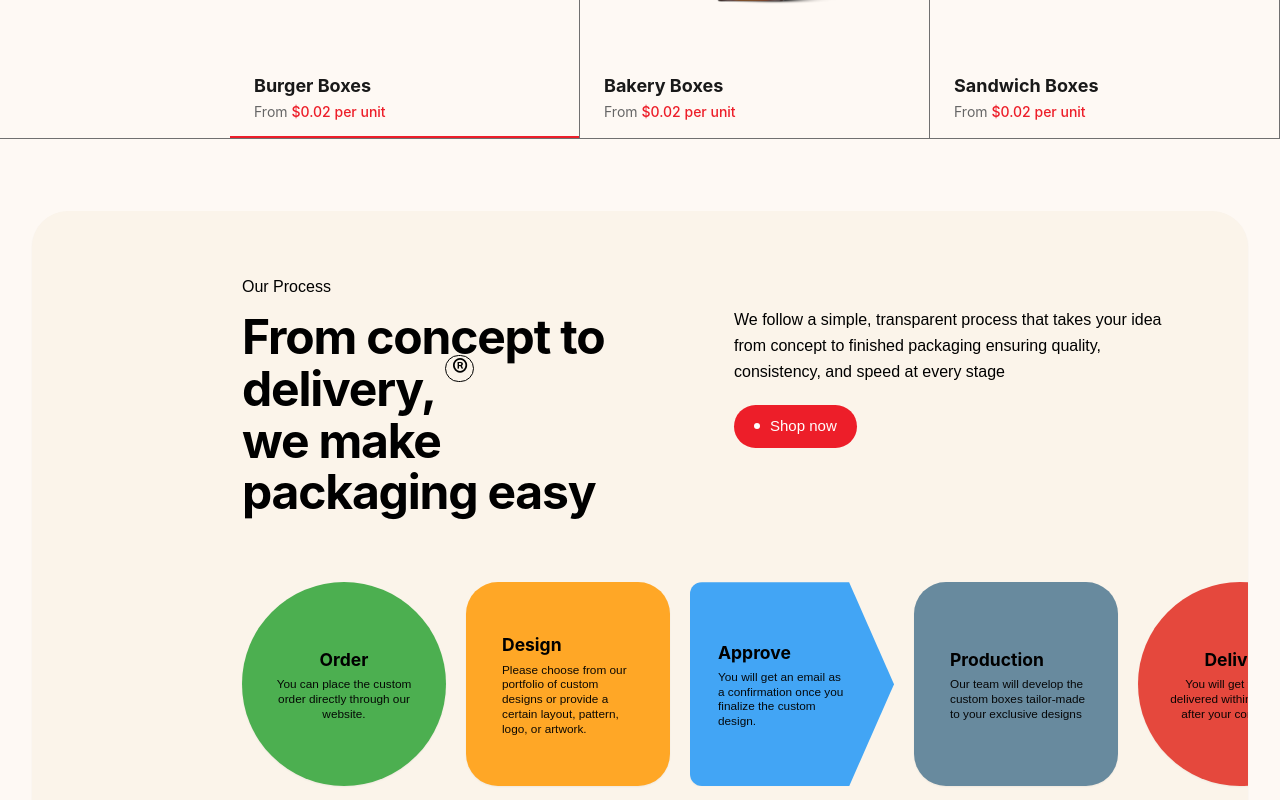
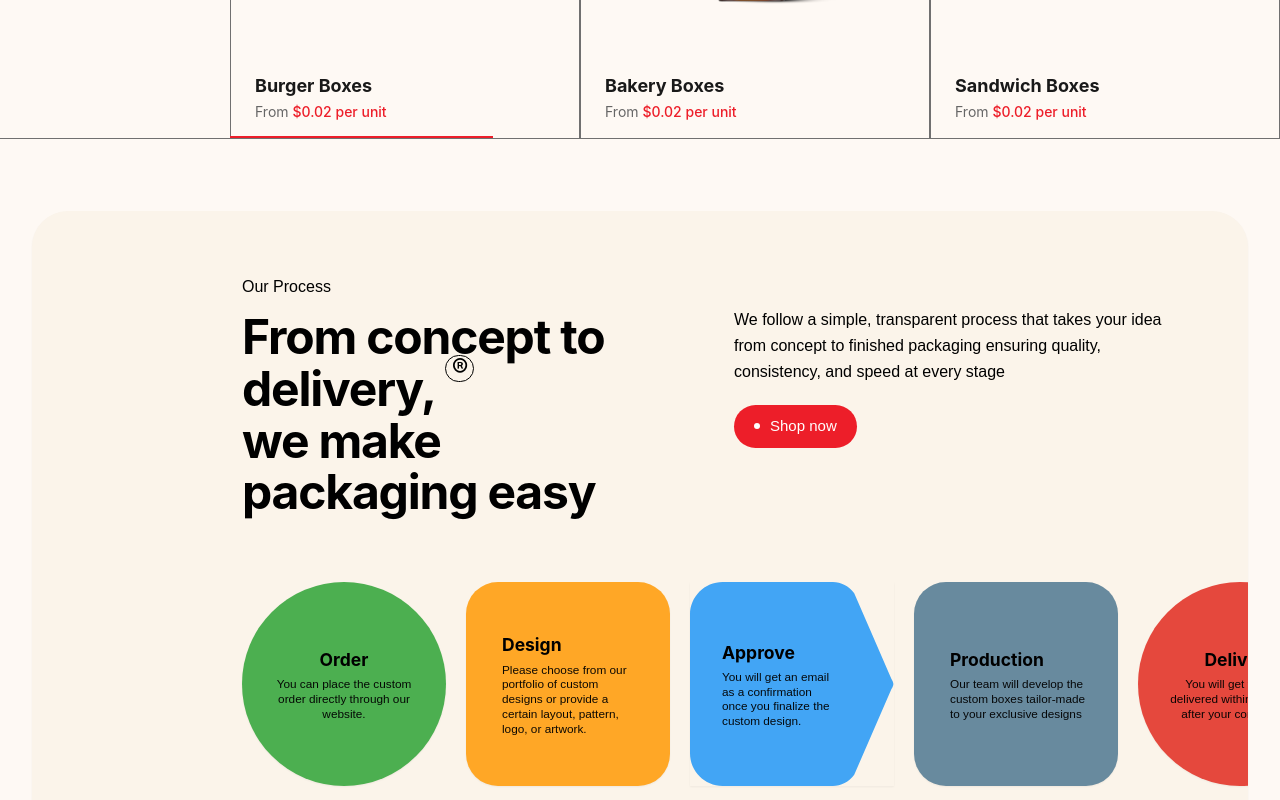
Before and after one commit to hirasohail5/Food-Packaging-Project, a Next.js app: page / in a window 1280 px wide. Shown: the part 2420-3220 px from the top of the page. Built offline with nearby package versions, Linux system fonts and the light colour scheme.

Commit message:
added section

```diff
--- a/src/components/common/MustHavesSection/index.jsx
+++ b/src/components/common/MustHavesSection/index.jsx
@@ -43,7 +43,6 @@ const MustHavesSection = () => {
     const containerWidth = containerRef.current.getBoundingClientRect().width;
 
     if (width >= 1024) {
-      // Locked with _app.js global line at 230px
       const offset = 230;
       setLeftOffset(offset);
       const availableWidth = containerWidth - offset;
@@ -54,7 +53,6 @@ const MustHavesSection = () => {
       const availableWidth = containerWidth - offset;
       setCardWidth(availableWidth / 2.25);
     } else {
-      // Mobile Mode
       setLeftOffset(0);
       setCardWidth(containerWidth / 1.35);
     }
@@ -83,8 +81,7 @@ const MustHavesSection = () => {
   const handlePrev = () => setCurrentIndex((prev) => Math.max(0, prev - 1));
   const handleNext = () => setCurrentIndex((prev) => Math.min(maxIndex, prev + 1));
 
-  // Dynamic translateX formula anchor
-  const translateX = leftOffset - currentIndex * cardWidth;
+  const translateX = -currentIndex * cardWidth;
 
   return (
     <section className="relative w-full bg-[#FEF9F4] text-black font-saans pt-4 lg:pt-6 pb-6 lg:pb-10 overflow-hidden">
@@ -118,28 +115,28 @@ const MustHavesSection = () => {
 
       <div
         ref={containerRef}
-        className="w-full border-t border-b border-[#707070] relative"
+        className="w-full border-t border-b border-[#707070] relative flex"
       >
         {leftOffset > 0 ? (
           <div
-            className="absolute top-0 left-0 bottom-0 bg-[#FEF9F4] z-20 pointer-events-none border-r border-[#707070] lg:border-r-0"
-            style={{ width: `${leftOffset}px` }}
+            className="absolute top-0 bottom-0 z-20 pointer-events-none border-r border-[#707070]"
+            style={{ left: `${leftOffset}px` }}
           />
         ) : (
           <div className="absolute top-0 left-0 bottom-0 border-l border-[#707070] z-20 pointer-events-none" />
         )}
 
-        <div className="overflow-hidden w-full relative">
+        <div className="w-full relative overflow-x-hidden lg:overflow-visible">
           <div
             className="flex transition-transform duration-500 ease-out"
             style={{
-              transform: `translateX(${translateX}px)`,
+              transform: `translateX(${leftOffset + translateX}px)`,
             }}
           >
-            {mustHaveProducts.map((product, index) => (
+            {mustHaveProducts.map((product) => (
               <div
                 key={product.id}
-                className="shrink-0 flex flex-col justify-between border-r border-[#707070] pt-6 lg:pt-8 pb-4 px-4 lg:px-6 relative group"
+                className="shrink-0 flex flex-col justify-between border-l border-r border-[#707070] pt-6 lg:pt-8 pb-4 px-4 lg:px-6 relative group bg-[#FEF9F4]"
                 style={{ width: cardWidth ? `${cardWidth}px` : "auto" }}
               >
                 <div className="relative w-full h-[240px] sm:h-[280px] lg:h-[340px] flex items-center justify-center">
@@ -160,12 +157,21 @@ const MustHavesSection = () => {
                     From <span className="text-[#ED1E29] font-medium">{product.price}</span>
                   </p>
                 </div>
-
-                {index === currentIndex && (
-                  <div className="absolute bottom-0 left-0 right-0 h-[2px] bg-[#ED1E29] z-30" />
-                )}
               </div>
             ))}
+          </div>
+        </div>
+
+        <div className="absolute bottom-0 left-0 right-0 h-[2px] pointer-events-none z-30 flex">
+          <div style={{ width: `${leftOffset}px` }} className="shrink-0" />
+          <div className="flex-1 relative">
+            <div
+              className="absolute top-0 h-full bg-[#ED1E29] transition-all duration-500 ease-out"
+              style={{
+                width: `${100 / total}%`,
+                left: `${(currentIndex / total) * 100}%`,
+              }}
+            />
           </div>
         </div>
       </div>
@@ -173,4 +179,8 @@ const MustHavesSection = () => {
   );
 };
 
+mustHaveProducts.forEach((p) => {
+  p.id = p.id || "";
+});
+
 export default MustHavesSection;
--- a/src/components/common/ourProcess/index.jsx
+++ b/src/components/common/ourProcess/index.jsx
@@ -107,9 +107,21 @@ const ProcessSection = () => {
                   return (
                     <div
                       key={step.id}
-                      className="relative text-black p-3.5 lg:p-4 flex flex-col justify-center items-start shadow-sm w-full sm:w-[190px] lg:w-[204px] h-[150px] sm:h-[190px] lg:h-[204px] shrink-0 bg-[#42A5F5] rounded-[12px] [clip-path:polygon(0%_0%,78%_0%,100%_50%,78%_100%,0%_100%)]"
+                      className="relative text-black flex flex-col justify-center items-center shadow-sm w-full sm:w-[190px] lg:w-[204px] h-[150px] sm:h-[190px] lg:h-[204px] shrink-0"
                     >
-                      <div className="w-full text-left pl-3 pr-8">
+                      <svg
+                        className="absolute inset-0 w-full h-full text-[#42A5F5]"
+                        viewBox="0 0 200 200"
+                        preserveAspectRatio="none"
+                        fill="none"
+                        xmlns="http://www.w3.org/2000/svg"
+                      >
+                        <path
+                          d="M32 0H140C148 0 156 4 161 11L197.5 95C200 99 200 101 197.5 105L161 189C156 196 148 200 140 200H32C14.3269 200 0 185.673 0 168V32C0 14.3269 14.3269 0 32 0Z"
+                          fill="currentColor"
+                        />
+                      </svg>
+                      <div className="relative z-10 w-full text-left pl-6 sm:pl-8 pr-12 sm:pr-14">
                         <h3 className="font-bold text-[14px] sm:text-[16.5px] lg:text-[17.5px] mb-1 text-black font-['SF_Pro_Display','SF_Pro',sans-serif]">
                           {step.title}
                         </h3>
```
